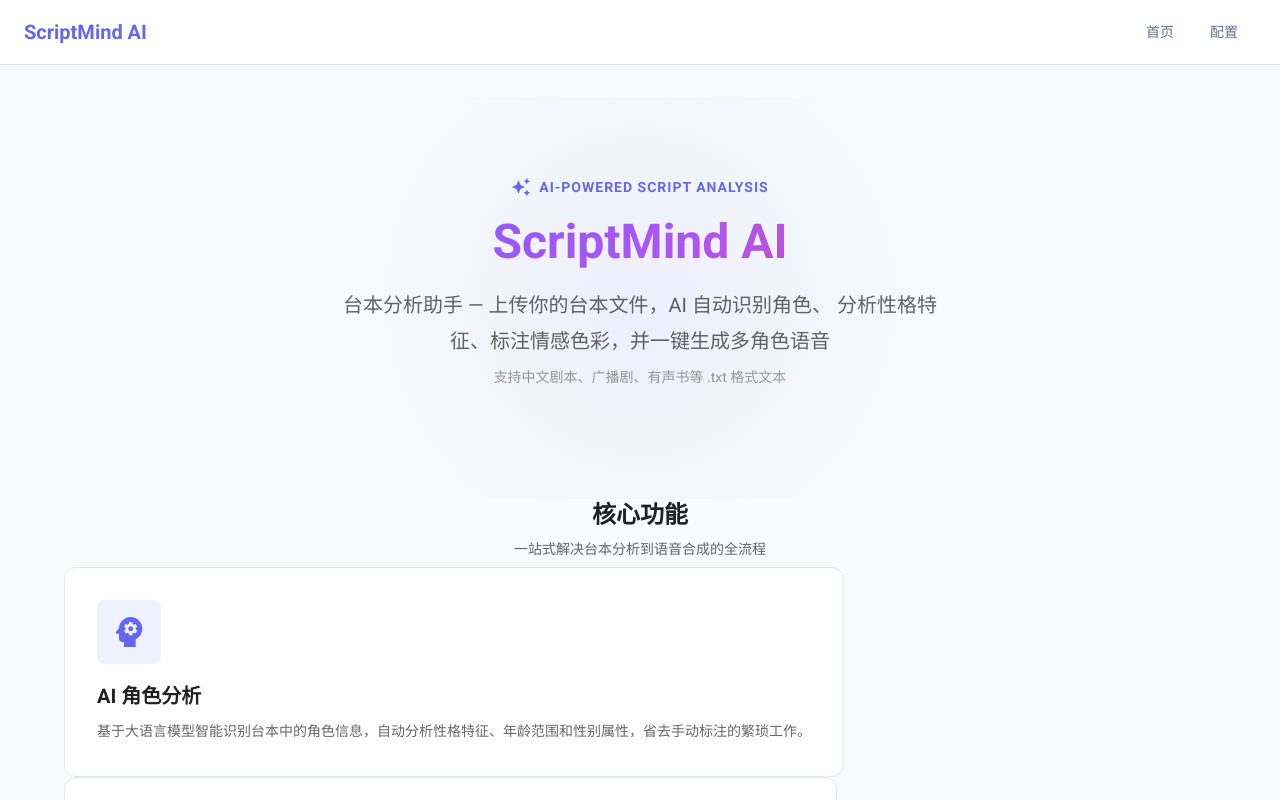
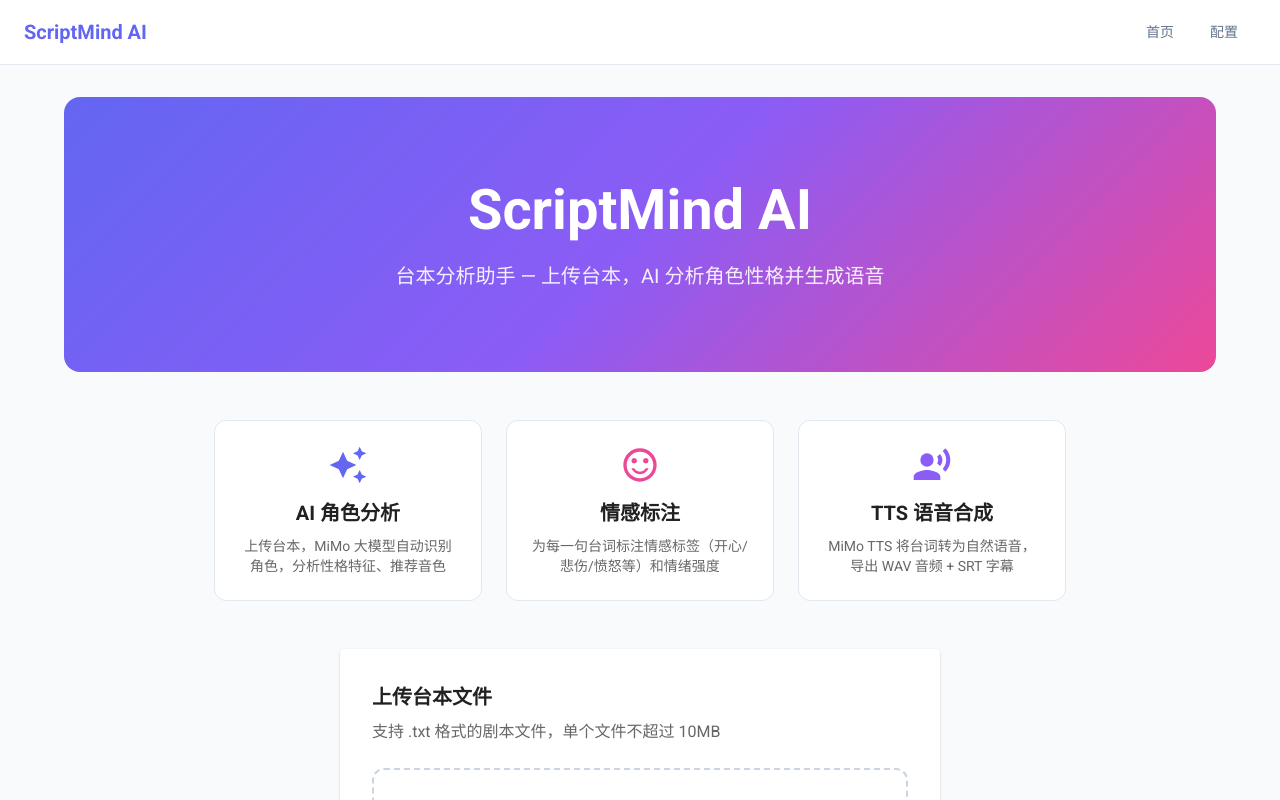
Before and after one commit to jiahui-qin/scriptmind-helper, a React (Vite) app in the folder frontend/: page / in a window 1280 px wide. Shown: the top 800 px of the page. Built offline with nearby package versions, Linux system fonts and the light colour scheme.

Commit message:
fix: align frontend with MiMo API and fix layout
- HomePage: add Hero gradient section + 3-column Feature Cards Grid
- ConfigPage: Moonshot→MiMo, add status indicator, MiMo key guide
- api.ts: add getConfigStatus, fix updateConfig param (mimo_api_key)

```diff
--- a/frontend/src/pages/HomePage.tsx
+++ b/frontend/src/pages/HomePage.tsx
@@ -1,35 +1,26 @@
 import React from 'react';
-import {
-  Box, Typography, Button, Container, Paper, Grid,
-} from '@mui/material';
+import { Box, Typography, Container, Grid, Paper, Button } from '@mui/material';
 import { useNavigate } from 'react-router-dom';
-import PsychologyIcon from '@mui/icons-material/Psychology';
+import AutoAwesomeIcon from '@mui/icons-material/AutoAwesome';
 import SentimentSatisfiedAltIcon from '@mui/icons-material/SentimentSatisfiedAlt';
 import RecordVoiceOverIcon from '@mui/icons-material/RecordVoiceOver';
-import AutoAwesomeIcon from '@mui/icons-material/AutoAwesome';
 import ScriptUploader from '../components/ScriptUploader';
 
 const features = [
   {
-    icon: <PsychologyIcon sx={{ fontSize: 40 }} />,
+    icon: <AutoAwesomeIcon sx={{ fontSize: 40, color: '#6366f1' }} />,
     title: 'AI 角色分析',
-    description: '基于大语言模型智能识别台本中的角色信息，自动分析性格特征、年龄范围和性别属性，省去手动标注的繁琐工作。',
-    color: '#6366f1',
-    bgColor: '#eef2ff',
+    desc: '上传台本，MiMo 大模型自动识别角色，分析性格特征、推荐音色',
   },
   {
-    icon: <SentimentSatisfiedAltIcon sx={{ fontSize: 40 }} />,
+    icon: <SentimentSatisfiedAltIcon sx={{ fontSize: 40, color: '#ec4899' }} />,
     title: '情感标注',
-    description: '自动为每句台词标注情感标签（开心、悲伤、愤怒、惊讶、恐惧、中性），并评估情感强度，让配音演绎更有层次。',
-    color: '#ec4899',
-    bgColor: '#fdf2f8',
+    desc: '为每一句台词标注情感标签（开心/悲伤/愤怒等）和情绪强度',
   },
   {
-    icon: <RecordVoiceOverIcon sx={{ fontSize: 40 }} />,
+    icon: <RecordVoiceOverIcon sx={{ fontSize: 40, color: '#8b5cf6' }} />,
     title: 'TTS 语音合成',
-    description: '一键将台本转化为高质量语音，支持多角色音色映射，自动生成 WAV 音频和 SRT 字幕文件，加速配音制作流程。',
-    color: '#8b5cf6',
-    bgColor: '#f5f3ff',
+    desc: 'MiMo TTS 将台词转为自然语音，导出 WAV 音频 + SRT 字幕',
   },
 ];
 
@@ -38,131 +29,57 @@ export default function HomePage() {
 
   return (
     <Box>
-      {/* ── Hero 区域 ──────────────────────────────── */}
+      {/* Hero Section */}
       <Box
         sx={{
           textAlign: 'center',
           py: { xs: 6, md: 10 },
-          px: 2,
-          position: 'relative',
-          overflow: 'hidden',
+          background: 'linear-gradient(135deg, #6366f1 0%, #8b5cf6 50%, #ec4899 100%)',
+          borderRadius: { xs: 0, md: 4 },
+          mx: { xs: -3, md: 0 },
+          px: 3,
+          mb: 6,
+          color: 'white',
         }}
       >
-        {/* 背景装饰 */}
-        <Box
-          sx={{
-            position: 'absolute',
-            top: -100,
-            left: '50%',
-            transform: 'translateX(-50%)',
-            width: 600,
-            height: 600,
-            borderRadius: '50%',
-            background: 'radial-gradient(circle, rgba(99,102,241,0.08) 0%, transparent 70%)',
-            pointerEvents: 'none',
-          }}
-        />
-
-        <Box sx={{ position: 'relative', zIndex: 1 }}>
-          <Box sx={{ display: 'inline-flex', alignItems: 'center', gap: 1, mb: 2 }}>
-            <AutoAwesomeIcon sx={{ color: '#6366f1', fontSize: 20 }} />
-            <Typography
-              variant="body2"
-              sx={{
-                color: '#6366f1',
-                fontWeight: 600,
-                letterSpacing: 1,
-                textTransform: 'uppercase',
-              }}
-            >
-              AI-Powered Script Analysis
-            </Typography>
-          </Box>
-
-          <Typography
-            variant="h2"
-            fontWeight={800}
-            sx={{
-              fontSize: { xs: '2rem', md: '3rem' },
-              background: 'linear-gradient(135deg, #6366f1 0%, #a855f7 50%, #ec4899 100%)',
-              backgroundClip: 'text',
-              WebkitBackgroundClip: 'text',
-              WebkitTextFillColor: 'transparent',
-              mb: 2,
-            }}
-          >
-            ScriptMind AI
-          </Typography>
-
-          <Typography
-            variant="h6"
-            color="text.secondary"
-            sx={{ maxWidth: 600, mx: 'auto', mb: 1, fontWeight: 400, lineHeight: 1.8 }}
-          >
-            台本分析助手 — 上传你的台本文件，AI 自动识别角色、
-            分析性格特征、标注情感色彩，并一键生成多角色语音
-          </Typography>
-
-          <Typography variant="body2" color="text.disabled" sx={{ mb: 4 }}>
-            支持中文剧本、广播剧、有声书等 .txt 格式文本
-          </Typography>
-        </Box>
+        <Typography
+          variant="h2"
+          fontWeight={800}
+          sx={{ fontSize: { xs: '2rem', md: '3.5rem' }, mb: 2 }}
+        >
+          ScriptMind AI
+        </Typography>
+        <Typography
+          variant="h6"
+          sx={{ opacity: 0.9, mb: 0, maxWidth: 600, mx: 'auto', fontWeight: 400 }}
+        >
+          台本分析助手 — 上传台本，AI 分析角色性格并生成语音
+        </Typography>
       </Box>
 
-      {/* ── 功能特性卡片 ───────────────────────────── */}
-      <Container maxWidth="lg" sx={{ mb: 6 }}>
-        <Typography
-          variant="h5"
-          fontWeight={700}
-          textAlign="center"
-          sx={{ mb: 1 }}
-        >
-          核心功能
-        </Typography>
-        <Typography
-          variant="body2"
-          color="text.secondary"
-          textAlign="center"
-          sx={{ mb: 4 }}
-        >
-          一站式解决台本分析到语音合成的全流程
-        </Typography>
-
-        <Grid container spacing={3}>
-          {features.map((feature, index) => (
-            <Grid size={{ xs: 12, md: 4 }} key={index}>
+      {/* Feature Cards */}
+      <Container maxWidth="md">
+        <Grid container spacing={3} sx={{ mb: 6 }}>
+          {features.map((f, i) => (
+            <Grid item xs={12} sm={4} key={i}>
               <Paper
                 elevation={0}
                 sx={{
-                  p: 4,
+                  p: 3,
+                  textAlign: 'center',
                   height: '100%',
                   border: '1px solid #e2e8f0',
                   borderRadius: 3,
-                  transition: 'all 0.2s ease',
-                  '&:hover': {
-                    borderColor: feature.color,
-                    boxShadow: '0 4px 24px rgba(0,0,0,0.06)',
-                    transform: 'translateY(-2px)',
-                  },
+                  transition: 'box-shadow 0.2s',
+                  '&:hover': { boxShadow: '0 4px 20px rgba(0,0,0,0.08)' },
                 }}
               >
-                <Box
-                  sx={{
-                    display: 'inline-flex',
-                    p: 1.5,
-                    borderRadius: 2,
-                    bgcolor: feature.bgColor,
-                    color: feature.color,
-                    mb: 2,
-                  }}
-                >
-                  {feature.icon}
-                </Box>
+                <Box sx={{ mb: 1.5 }}>{f.icon}</Box>
                 <Typography variant="h6" fontWeight={600} gutterBottom>
-                  {feature.title}
+                  {f.title}
                 </Typography>
-                <Typography variant="body2" color="text.secondary" sx={{ lineHeight: 1.8 }}>
-                  {feature.description}
+                <Typography variant="body2" color="text.secondary">
+                  {f.desc}
                 </Typography>
               </Paper>
             </Grid>
@@ -170,29 +87,15 @@ export default function HomePage() {
         </Grid>
       </Container>
 
-      {/* ── 上传区域 ──────────────────────────────── */}
-      <Container maxWidth="md" sx={{ mb: 8 }}>
+      {/* Upload Area */}
+      <Container maxWidth="md">
         <ScriptUploader />
         <Box sx={{ textAlign: 'center', mt: 3 }}>
-          <Button
-            variant="text"
-            onClick={() => navigate('/config')}
-            sx={{
-              color: '#64748b',
-              '&:hover': { color: '#6366f1' },
-            }}
-          >
-            需要先配置 API Key？前往设置 →
+          <Button variant="text" onClick={() => navigate('/config')}>
+            配置 API Key
           </Button>
         </Box>
       </Container>
-
-      {/* ── Footer ────────────────────────────────── */}
-      <Box sx={{ textAlign: 'center', py: 3, borderTop: '1px solid #e2e8f0' }}>
-        <Typography variant="caption" color="text.disabled">
-          ScriptMind AI · 台本分析助手 · Powered by Moonshot AI &amp; MiMo TTS
-        </Typography>
-      </Box>
     </Box>
   );
 }
```
Also changed, not shown: frontend/src/pages/ConfigPage.tsx (+89 -217 lines).
